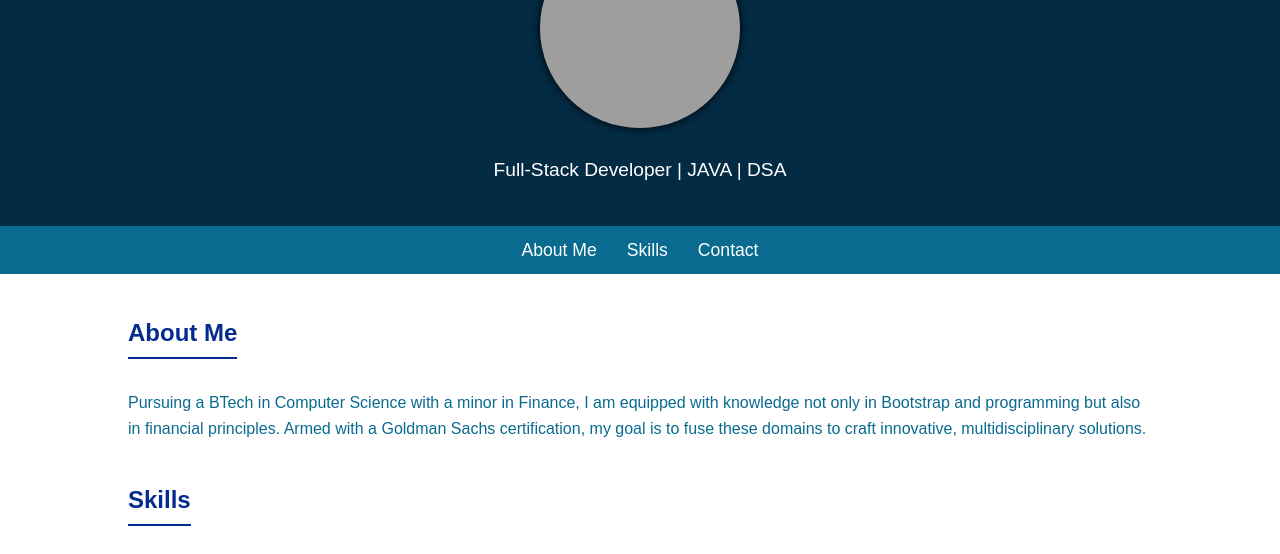
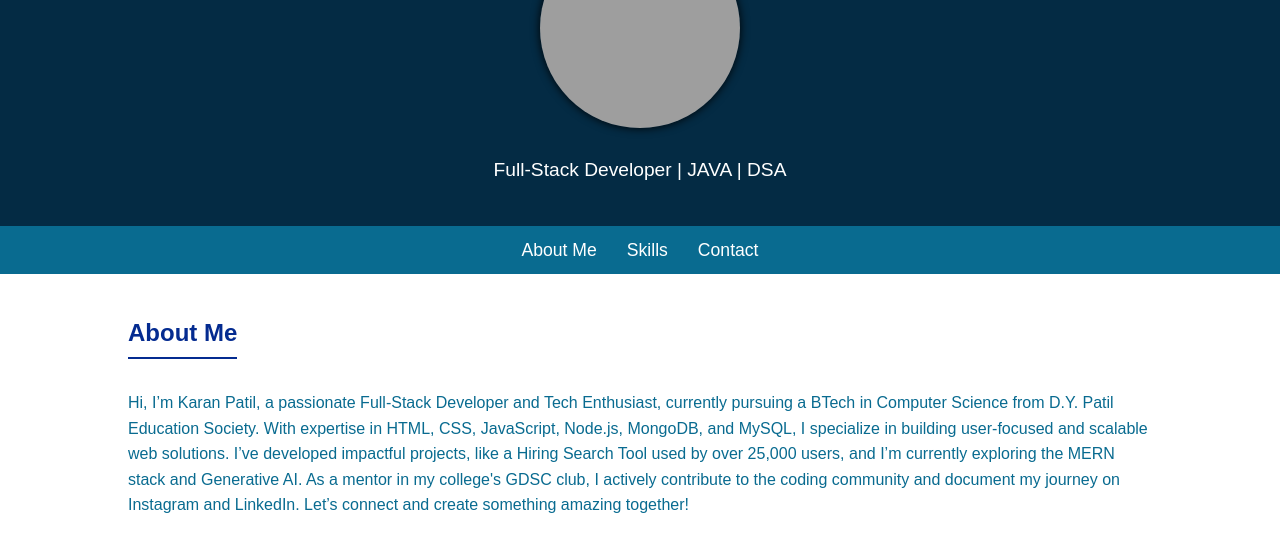
Before and after one commit to karanpatill/portfolio-Website, a plain HTML site: page index.html in a window 1280 px wide. Shown: the part 176-730 px from the top of the page. Drawn offline with Linux system fonts and the light colour scheme; grey boxes are pictures that could not be loaded.

Commit message:
about me

```diff
--- a/index.html
+++ b/index.html
@@ -26,7 +26,11 @@
     <section id="about">
         <div class="container">
             <h2>About Me</h2>
-            <p>Pursuing a BTech in Computer Science with a minor in Finance, I am equipped with knowledge not only in Bootstrap and programming but also in financial principles. Armed with a Goldman Sachs certification, my goal is to fuse these domains to craft innovative, multidisciplinary solutions.</p>
+            <p>Hi, I’m Karan Patil, a passionate Full-Stack Developer and Tech Enthusiast, currently pursuing a BTech in Computer Science from D.Y. Patil Education Society. With expertise in HTML, CSS, JavaScript, Node.js, MongoDB, and MySQL, I specialize in building user-focused and scalable web solutions.
+
+                I’ve developed impactful projects, like a Hiring Search Tool used by over 25,000 users, and I’m currently exploring the MERN stack and Generative AI. As a mentor in my college's GDSC club, I actively contribute to the coding community and document my journey on Instagram and LinkedIn.
+
+                Let’s connect and create something amazing together!</p>
         </div>
     </section>
 
```
